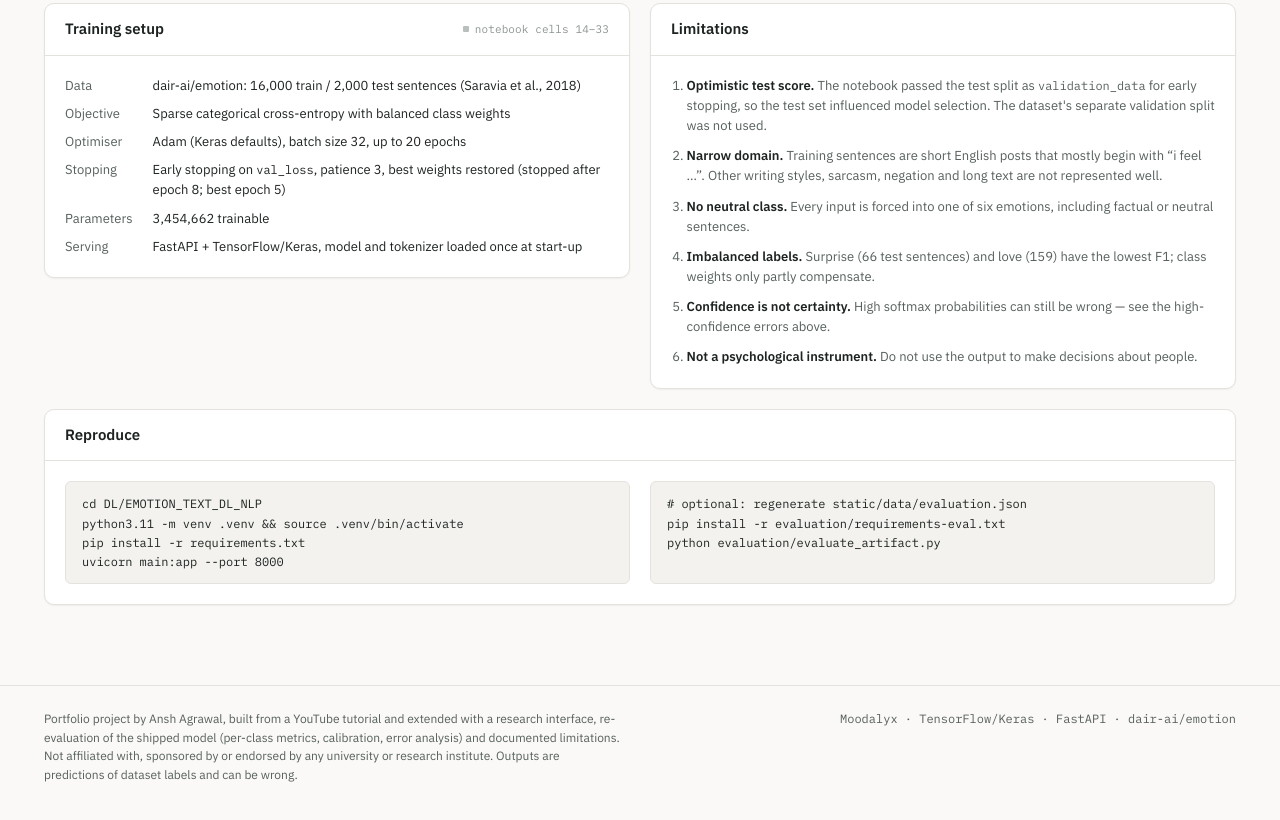
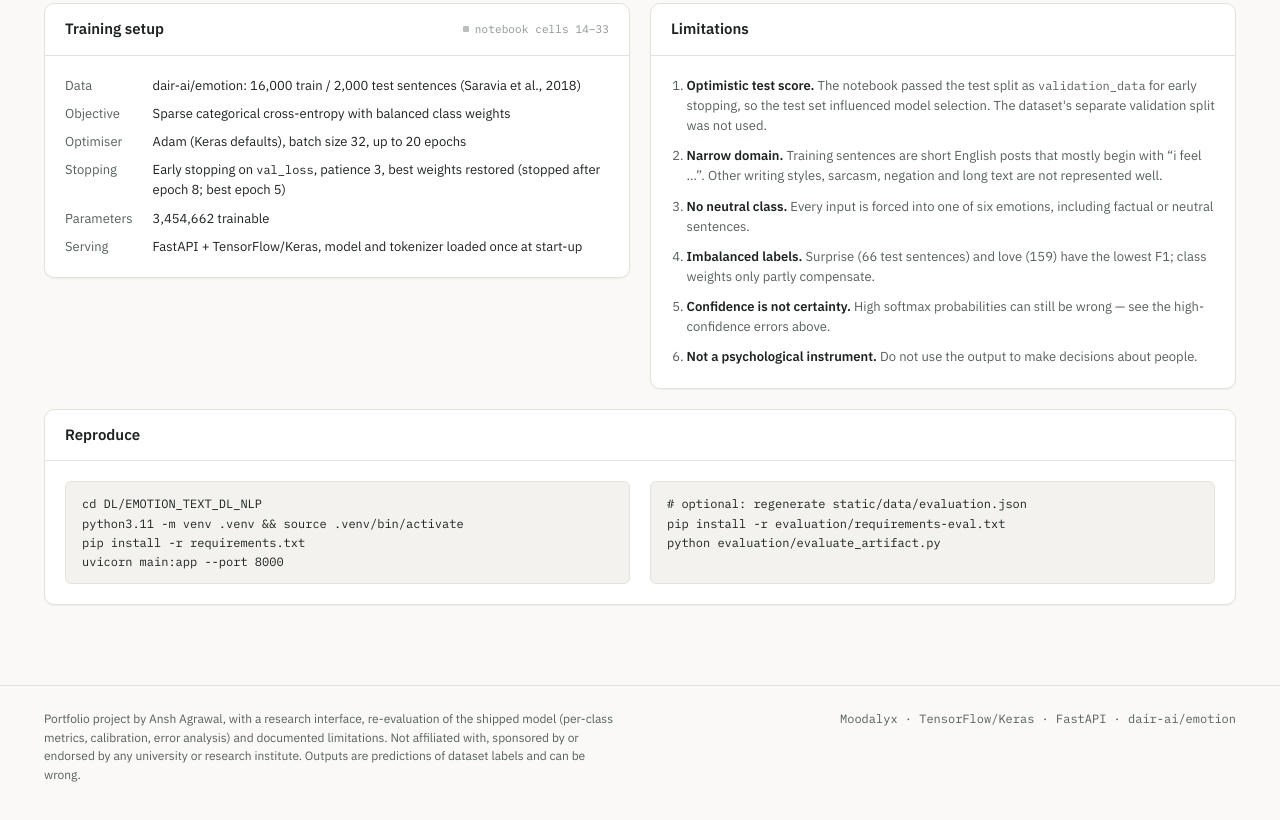
Before and after one commit to anshaiml369/moodalyx, a plain HTML site: page static/index.html in a window 1280 px wide. Shown: the part 3458-4278 px from the top of the page. Drawn offline with Linux system fonts and the light colour scheme; no server answers.

Commit message:
Remove tutorial wording from README and page text
Co-Authored-By: Claude Opus 5.5 <noreply@anthropic.com>

```diff
--- a/static/index.html
+++ b/static/index.html
@@ -4,7 +4,7 @@
   <meta charset="utf-8">
   <meta name="viewport" content="width=device-width, initial-scale=1">
   <title>Moodalyx — Text Emotion Classifier (BiGRU on dair-ai/emotion)</title>
-  <meta name="description" content="Interactive NLP research interface for a bidirectional GRU that predicts one of six emotion labels from English text. Tutorial-based portfolio project, extended with a research interface and evaluation.">
+  <meta name="description" content="Interactive NLP research interface for a bidirectional GRU that predicts one of six emotion labels from English text. Includes a research interface and evaluation.">
   <link rel="preconnect" href="https://fonts.googleapis.com">
   <link rel="preconnect" href="https://fonts.gstatic.com" crossorigin>
   <link href="https://fonts.googleapis.com/css2?family=IBM+Plex+Mono:wght@400;500&family=IBM+Plex+Sans:wght@400;500;600&family=Newsreader:opsz,wght@6..72,500;6..72,600&display=swap" rel="stylesheet">
@@ -180,7 +180,7 @@ python evaluation/evaluate_artifact.py</pre>
 
 <footer class="app-footer">
   <div class="container">
-    <p>Portfolio project by Ansh Agrawal, built from a YouTube tutorial and extended with a research interface, re-evaluation of the shipped model (per-class metrics, calibration, error analysis) and documented limitations. Not affiliated with, sponsored by or endorsed by any university or research institute. Outputs are predictions of dataset labels and can be wrong.</p>
+    <p>Portfolio project by Ansh Agrawal, with a research interface, re-evaluation of the shipped model (per-class metrics, calibration, error analysis) and documented limitations. Not affiliated with, sponsored by or endorsed by any university or research institute. Outputs are predictions of dataset labels and can be wrong.</p>
     <p class="mono">Moodalyx · TensorFlow/Keras · FastAPI · dair-ai/emotion</p>
   </div>
 </footer>
```
Also changed, not shown: 1 other file.
